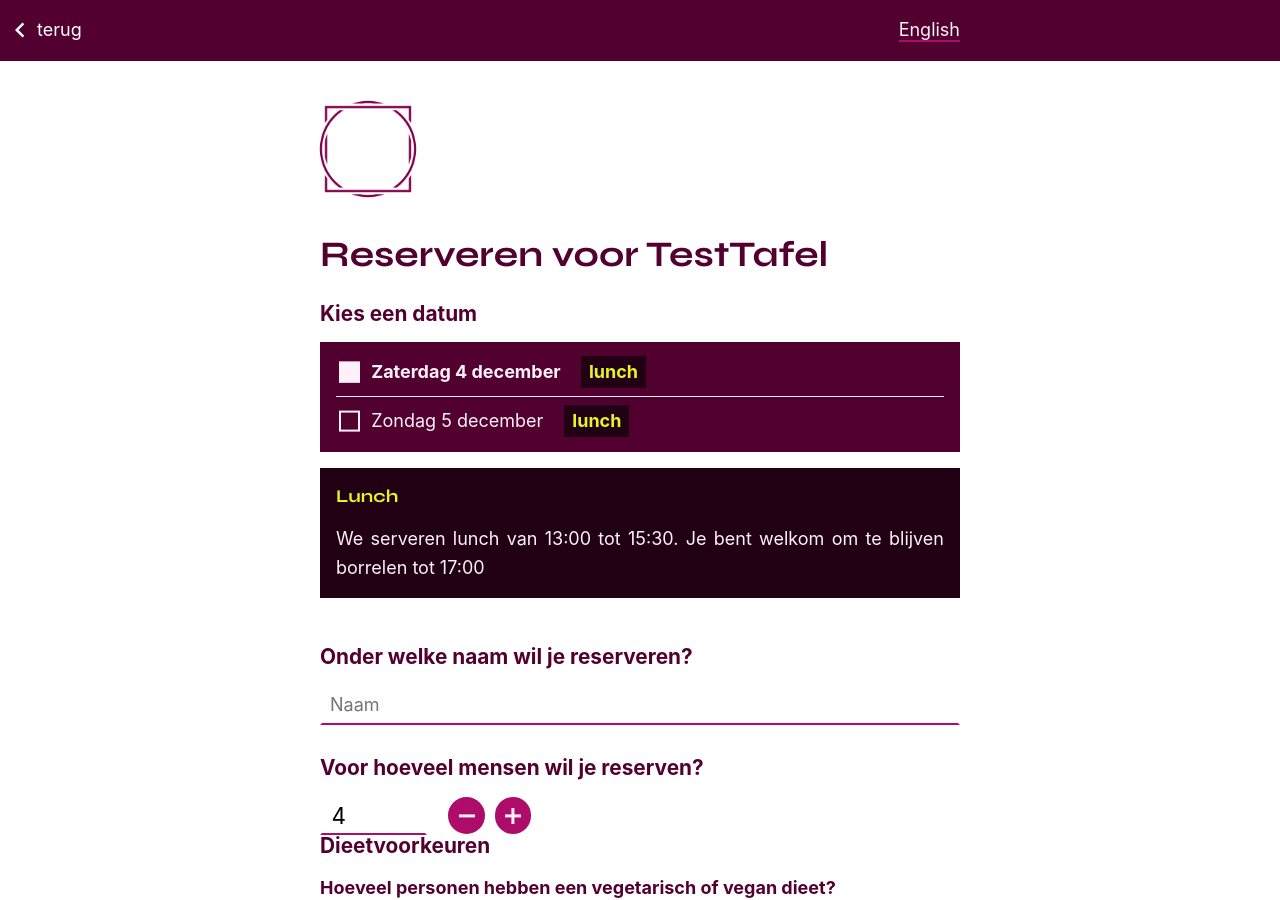
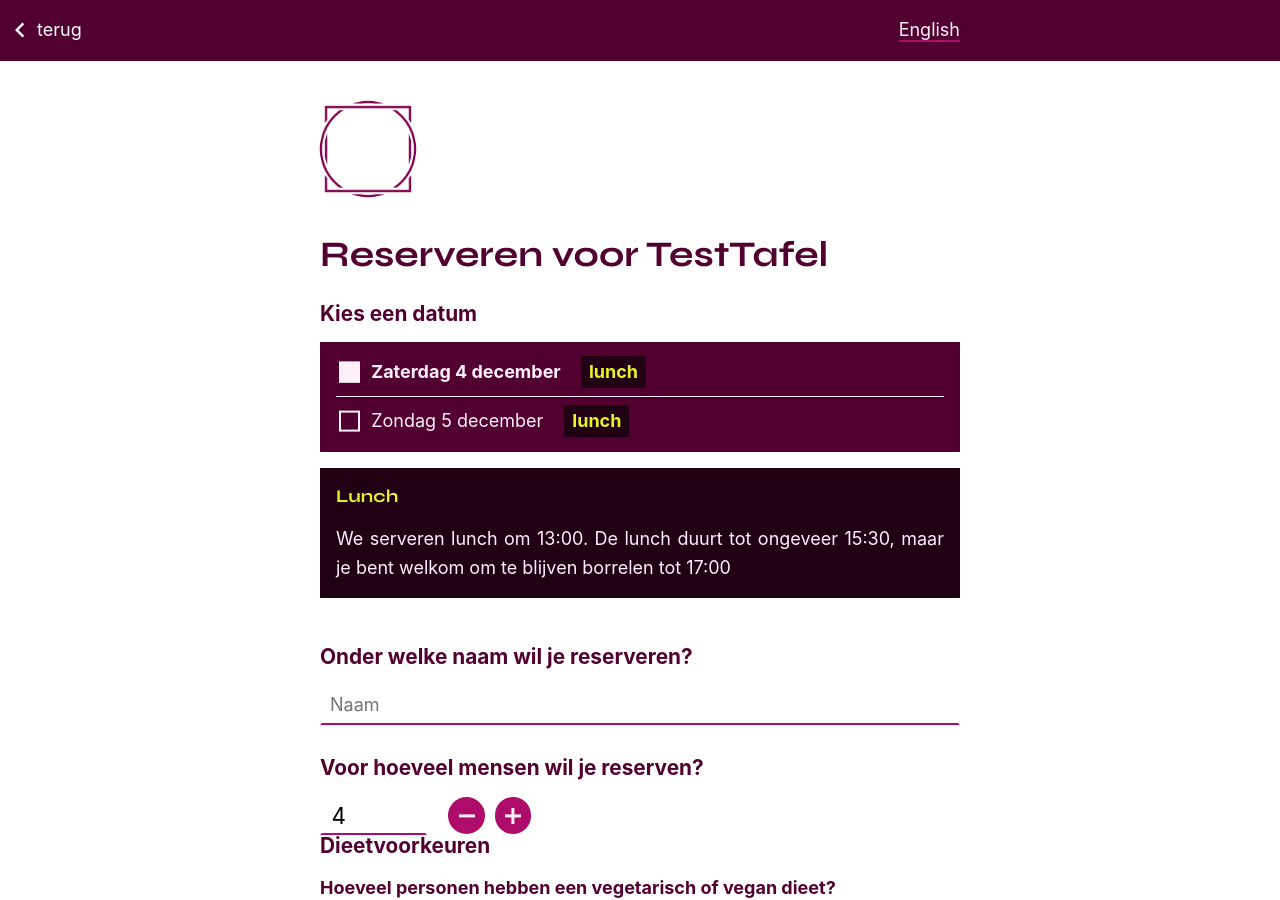
Before and after one commit to decoalitie/desering.org, a Jekyll site: the page built from testtafel/reserveren.html, in a window 1280 px wide and 900 px high. Built offline with Jekyll 4.4.1, drawn with Linux system fonts in a browser that asks for light colours; some web fonts are replaced.

Commit message:
Adjust lunch copy

```diff
--- a/_data/testtafel-specials.yml
+++ b/_data/testtafel-specials.yml
@@ -11,5 +11,5 @@
 lunch:
   name: Lunch
   description:
-    en: We are serving lunch from 13:00 until 15:30. You are welcome to stick around for drinks until 17:00
-    nl: We serveren lunch van 13:00 tot 15:30. Je bent welkom om te blijven borrelen tot 17:00
+    en: We are serving lunch at 13:00. The lunch will take until about 15:30, but you are welcome to stick around for drinks until 17:00
+    nl: We serveren lunch om 13:00. De lunch duurt tot ongeveer 15:30, maar je bent welkom om te blijven borrelen tot 17:00
```
